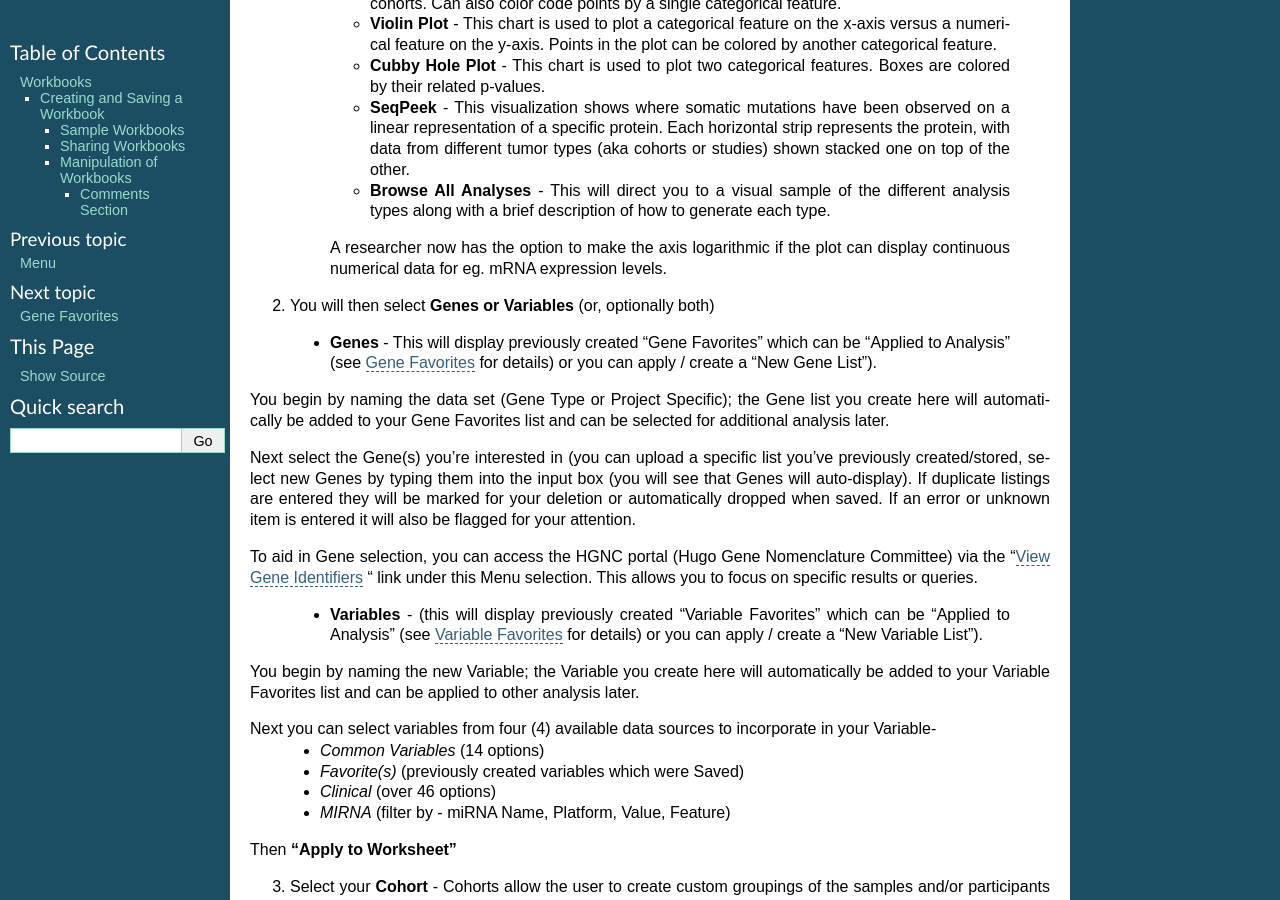
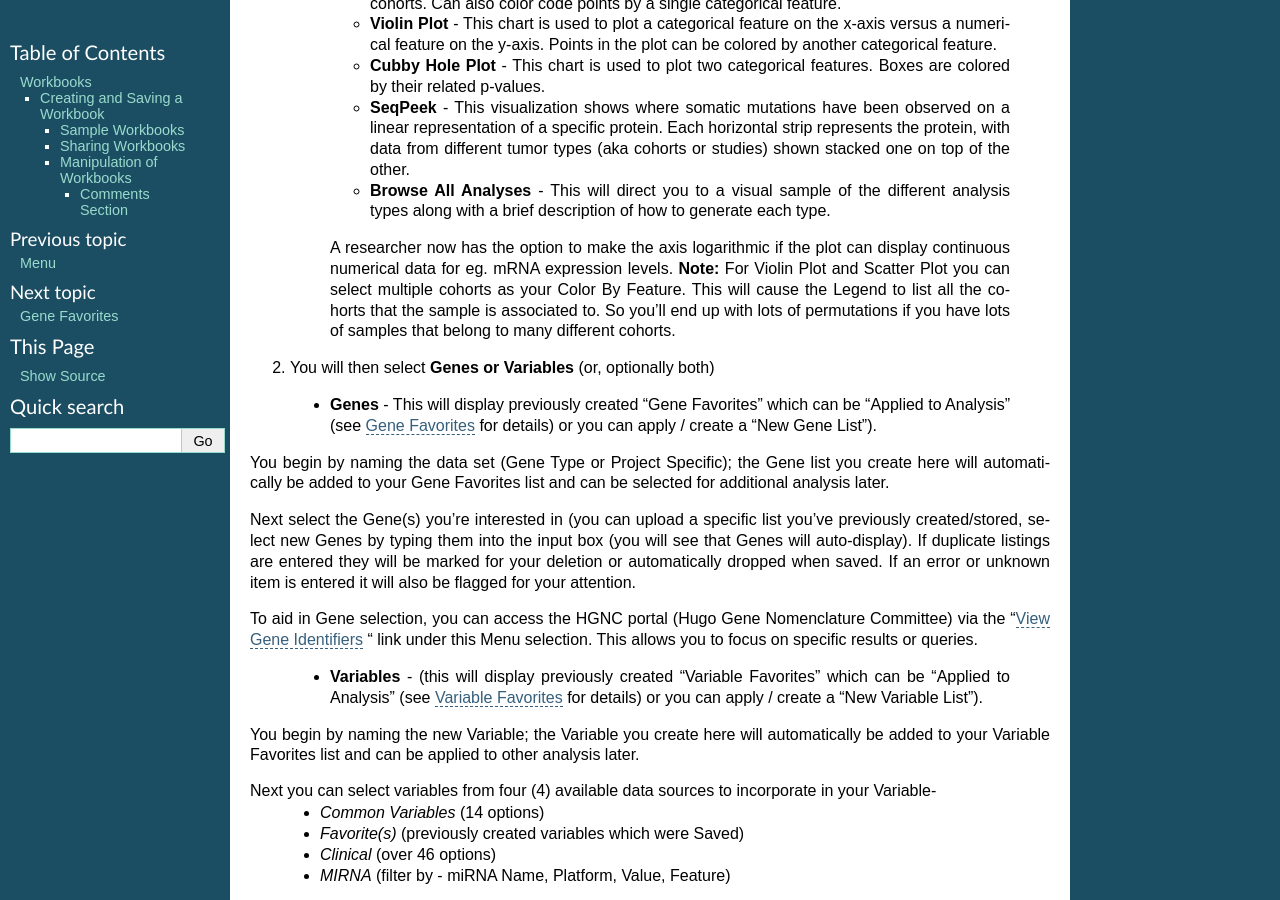
Before and after one commit to isb-cgc/readthedocs, a Sphinx documentation site: the page built from docs/source/sections/webapp/Workbooks.rst, in a window 1280 px wide and 900 px high, scrolled down 923 px. Built offline with Sphinx 7.4.7, drawn with Linux system fonts in a browser that asks for light colours.

Commit message:
solution for tickdet 1551

```diff
--- a/docs/source/sections/webapp/Workbooks.rst
+++ b/docs/source/sections/webapp/Workbooks.rst
@@ -39,6 +39,7 @@ To create a **workbook** from Your Dashboard, click on the **“Create a New Wor
     - **Browse All Analyses** - This will direct you to a visual sample of the different analysis types along with a brief description of how to generate each type.
 
     A researcher now has the option to make the axis logarithmic if the plot can display continuous numerical data for eg. mRNA expression levels.
+    **Note:** For Violin Plot and Scatter Plot you can select multiple cohorts as your Color By Feature. This will cause the Legend to list all the cohorts that the sample is associated to. So you'll end up with lots of permutations if you have lots of samples that belong to many different cohorts.
 
 2. You will then select **Genes or Variables** (or, optionally both)
 
```
